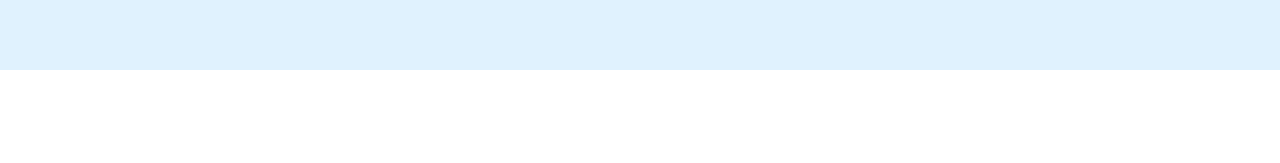
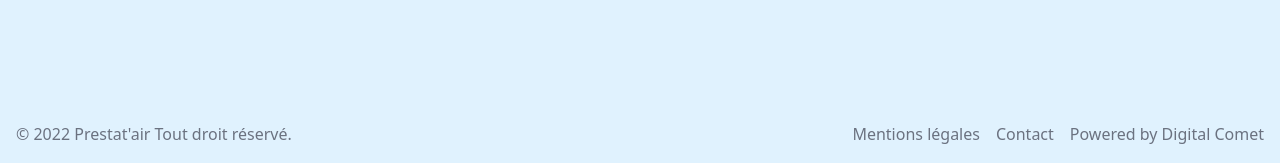
Before and after one commit to mohamedehn/prestatair, a React (Create React App) app: page / in a window 1280 px wide. Shown: the part 3062-3225 px from the top of the page. Before the commit the page ends 3132 px from the top, so only its background shows below. Built offline with nearby package versions, Linux system fonts and the light colour scheme.

Commit message:
Adding footer components

```diff
--- a/package.json
+++ b/package.json
@@ -12,6 +12,7 @@
     "react-dom": "^18.2.0",
     "react-icons": "^4.7.1",
     "react-lottie": "^1.2.3",
+    "react-router-dom": "^6.8.1",
     "react-scripts": "5.0.1",
     "web-vitals": "^2.1.4"
   },
--- a/src/App.jsx
+++ b/src/App.jsx
@@ -1,8 +1,10 @@
 import './App.css';
 import Activites from './components/Activities';
 import Contact from './components/Contact';
+import Footer from './components/Footer';
 import Hero from './components/Hero';
 import Presentation from './components/Presentation';
+
 
 function App() {
   return (
@@ -11,6 +13,7 @@ function App() {
       <Presentation/>
       <Activites/>
       <Contact/>
+      <Footer/>
     </div>
   );
 }
--- /dev/null
+++ b/src/components/Footer.jsx
@@ -0,0 +1,74 @@
+//import { NavLink } from "react-router-dom"
+
+export default function Footer (){
+
+    const footerNavs = [
+        {
+            href: '/mentions',
+            name: 'Mentions légales'
+        },
+        {
+            href: '#contact',
+            name: 'Contact'
+        },
+    ]
+
+    return (
+        <footer className="text-gray-500 bg-sky-100 px-4 py-5 max-w-screen-xl mx-auto">
+            <div className="mt-8 items-center justify-between sm:flex">
+                <div className="mt-4 sm:mt-0">
+                    &copy; 2022 Prestat'air Tout droit réservé.
+                </div>
+                {/* <div className="mt-6 sm:mt-0">
+                    <ul className="flex items-center space-x-4">
+                        <li className="w-10 h-10 border rounded-full flex items-center justify-center">
+                            <a href="https://twitter.com/DataNetworkSol">
+                                <svg className="svg-icon w-6 h-6 text-blue-400" viewBox="0 0 20 20">
+                                    <path fill="none" d="M18.258,3.266c-0.693,0.405-1.46,0.698-2.277,0.857c-0.653-0.686-1.586-1.115-2.618-1.115c-1.98,0-3.586,1.581-3.586,3.53c0,0.276,0.031,0.545,0.092,0.805C6.888,7.195,4.245,5.79,2.476,3.654C2.167,4.176,1.99,4.781,1.99,5.429c0,1.224,0.633,2.305,1.596,2.938C2.999,8.349,2.445,8.19,1.961,7.925C1.96,7.94,1.96,7.954,1.96,7.97c0,1.71,1.237,3.138,2.877,3.462c-0.301,0.08-0.617,0.123-0.945,0.123c-0.23,0-0.456-0.021-0.674-0.062c0.456,1.402,1.781,2.422,3.35,2.451c-1.228,0.947-2.773,1.512-4.454,1.512c-0.291,0-0.575-0.016-0.855-0.049c1.588,1,3.473,1.586,5.498,1.586c6.598,0,10.205-5.379,10.205-10.045c0-0.153-0.003-0.305-0.01-0.456c0.7-0.499,1.308-1.12,1.789-1.827c-0.644,0.28-1.334,0.469-2.06,0.555C17.422,4.782,17.99,4.091,18.258,3.266"></path>
+                                </svg>
+                            </a>
+                        </li>
+
+                        <li className="w-10 h-10 border rounded-full flex items-center justify-center">
+                            <a href="https://www.facebook.com/people/Data-Network-Solutions/100083318296242/">
+                                <svg className="svg-icon w-6 h-6 text-blue-700" viewBox="0 0 20 20">
+                                    <path fill="none" d="M11.344,5.71c0-0.73,0.074-1.122,1.199-1.122h1.502V1.871h-2.404c-2.886,0-3.903,1.36-3.903,3.646v1.765h-1.8V10h1.8v8.128h3.601V10h2.403l0.32-2.718h-2.724L11.344,5.71z"></path>
+                                </svg>
+                            </a>
+                        </li>
+
+                        <li className="w-10 h-10 border rounded-full flex items-center justify-center">
+                            <a href="https://www.linkedin.com/company/dnsfrance/">
+                            <svg className="w-6 h-6 text-blue-500 fill-current" xmlns="http://www.w3.org/2000/svg" viewBox="0 0 448 512">
+                                <path d="M100.28 448H7.4V148.9h92.88zM53.79 108.1C24.09 108.1 0 83.5 0 53.8a53.79 53.79 0 0 1 107.58 0c0 29.7-24.1 54.3-53.79 54.3zM447.9 448h-92.68V302.4c0-34.7-.7-79.2-48.29-79.2-48.29 0-55.69 37.7-55.69 76.7V448h-92.78V148.9h89.08v40.8h1.3c12.4-23.5 42.69-48.3 87.88-48.3 94 0 111.28 61.9 111.28 142.3V448z">
+                                </path>
+                            </svg>
+                            </a>
+                        </li>
+                    </ul>
+                </div> */}
+                <ul className="items-center justify-center space-y-5 sm:flex sm:space-x-4 sm:space-y-0 ">
+                {
+                    footerNavs.map((item, idx) => (
+                        <li className=" hover:text-gray-800" key={idx}>
+                            <a href={item.href} key={idx}>
+                                {item.name}
+                            </a>
+                        </li>
+                    ))
+                }
+                    <li className="hover:text-gray-800 list-none">
+                        <a href="https://mohamedehn.github.io/my-portfolio/">Powered by Digital Comet</a>
+                    </li>
+                </ul>
+            </div>
+            <style jsx="true">{`
+                .svg-icon path,
+                .svg-icon polygon,
+                .svg-icon rect {
+                    fill: currentColor;
+                }
+            `}</style>
+        </footer>
+    )
+}
```
Also changed, not shown: 1 other file (tests, documents, lock files or other folders).
